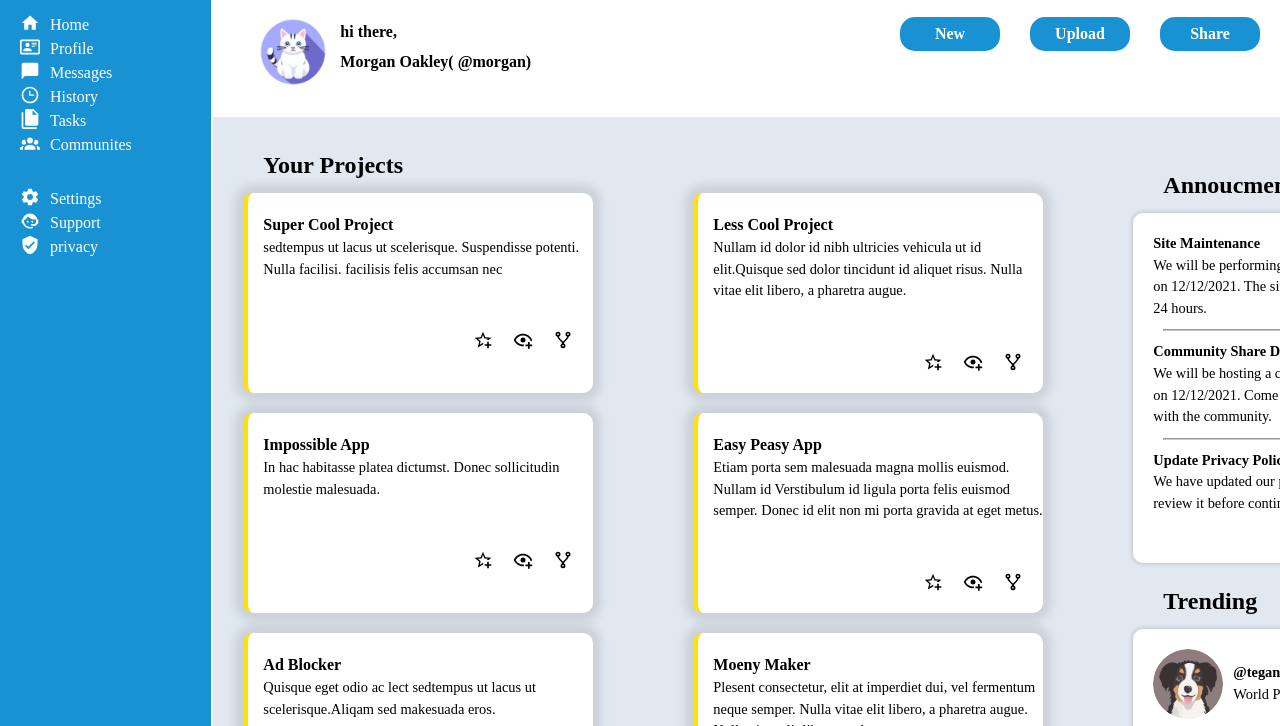
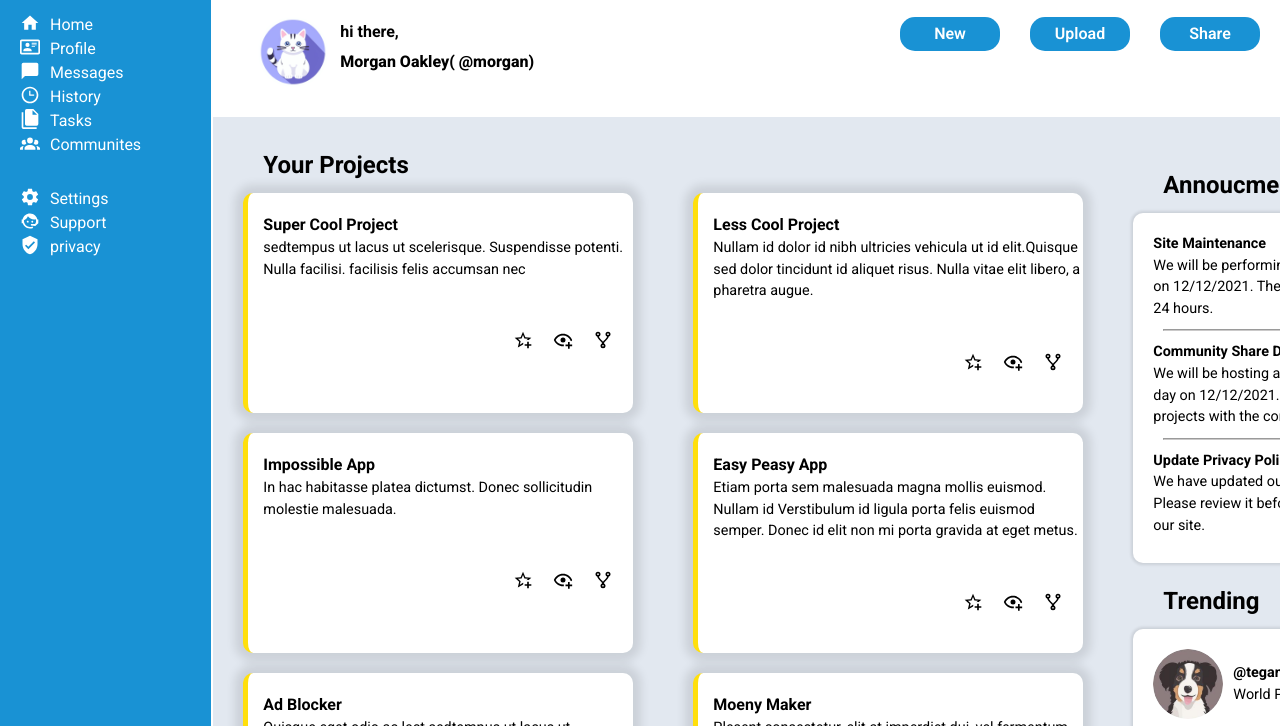
Before and after one commit to AhmadR6/admin-dashboard, a plain HTML site: page index.html in a window 1280 px wide. Shown: the part 67-793 px from the top of the page. Drawn offline with Linux system fonts and the light colour scheme.

Commit message:
Change the Font to Roboto

```diff
--- a/index.html
+++ b/index.html
@@ -4,6 +4,12 @@
     <meta charset="UTF-8" />
     <meta name="viewport" content="width=device-width, initial-scale=1.0" />
     <link rel="stylesheet" href="styles.css" />
+    <link rel="preconnect" href="https://fonts.googleapis.com" />
+    <link rel="preconnect" href="https://fonts.gstatic.com" crossorigin />
+    <link
+      href="https://fonts.googleapis.com/css2?family=Roboto:ital,wght@0,100..900;1,100..900&display=swap"
+      rel="stylesheet"
+    />
     <title>Document</title>
   </head>
   <body>
--- a/styles.css
+++ b/styles.css
@@ -67,7 +67,9 @@ h6 {
 }
 
 /*Main Css*/
-
+body {
+  font-family: "Roboto", Courier, monospace;
+}
 .container {
   display: grid;
   grid-template-columns: repeat(12, 1fr);
@@ -245,8 +247,8 @@ a {
   height: 800px;
 }
 .card {
-  width: 350px;
-  height: 200px;
+  width: 390px;
+  height: 220px;
   margin: 10px;
   background-color: #fff;
   padding: 20px 0px 10px 15px;
```
